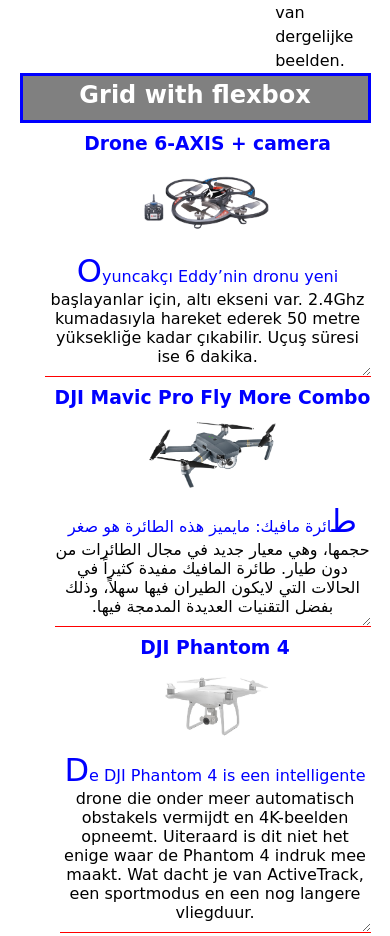
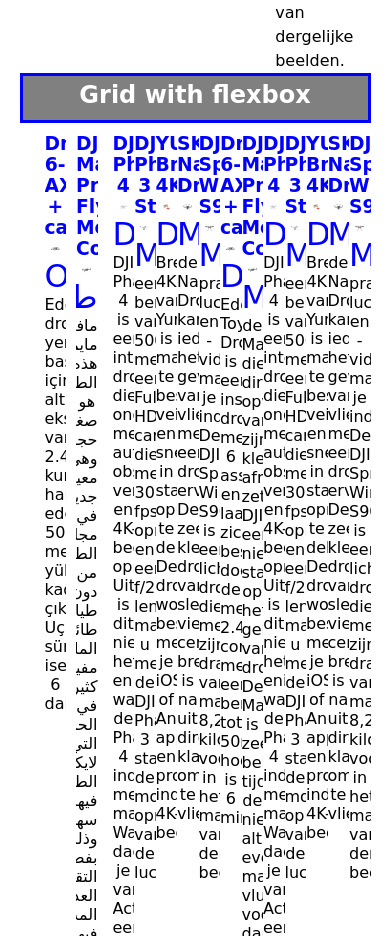
Before and after one commit to CmlSph/HYF-Module-HTMLCSSGITT, a plain HTML site: page WEEK2/drones.html in a window 390 px wide. Shown: the part 6920-7856 px from the top of the page. Drawn offline with Linux system fonts and the light colour scheme; a web font is replaced by a local one.

Commit message:
Update style.css

```diff
--- a/WEEK2/style.css
+++ b/WEEK2/style.css
@@ -346,7 +346,7 @@ h3{
 @media (max-width:600px){
 
     #grid-flex .grid-item{
-        flex-basis:100%;
+        flex:1;
     }
 }
 
```
